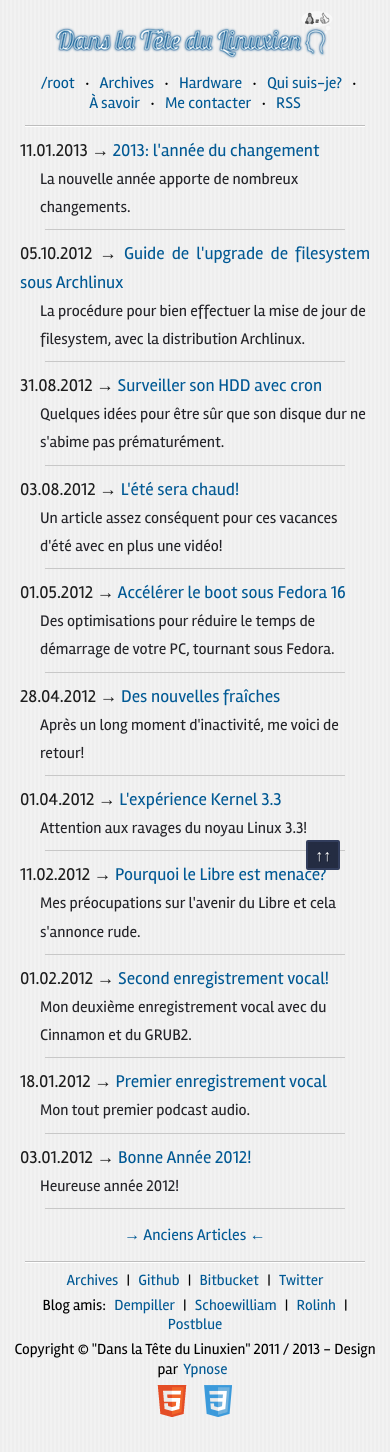
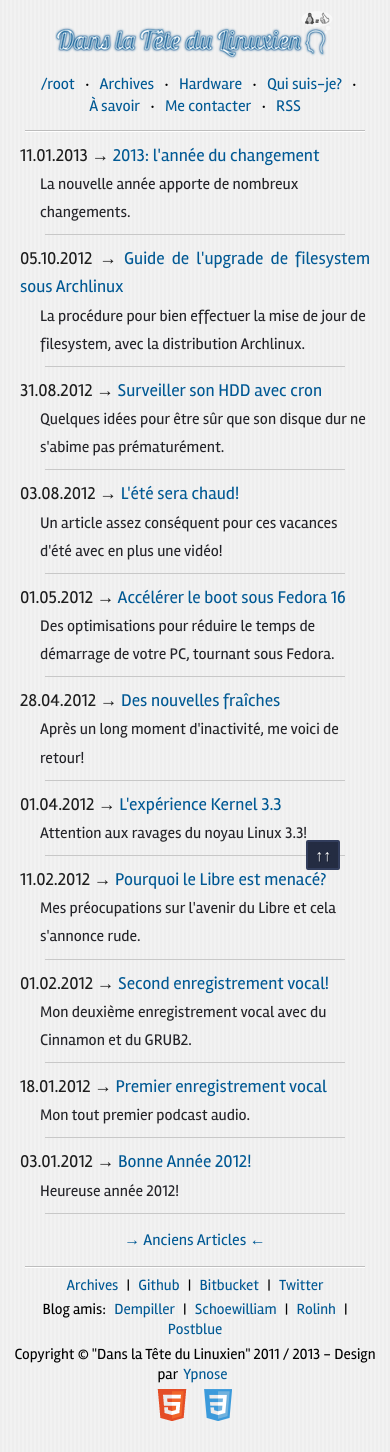
Before and after one commit to roberts-sandbox/test-ypnose, a Jekyll site: the page built from index.html, in a window 390 px wide. Built offline with Jekyll 4.4.1, drawn with Linux system fonts in a browser that asks for light colours.

Commit message:
Better nav responsive

```diff
--- a/assets/css/style.css
+++ b/assets/css/style.css
@@ -343,6 +343,12 @@
 	}
 }
 
+@media screen and (max-width: 690px) {
+	nav {
+		line-height:1.4em;
+	}
+}
+
 @media screen and (max-width: 550px) {
 	nav {
 		margin:20px 30px 0;
```
Also changed, not shown: 2 other files.
